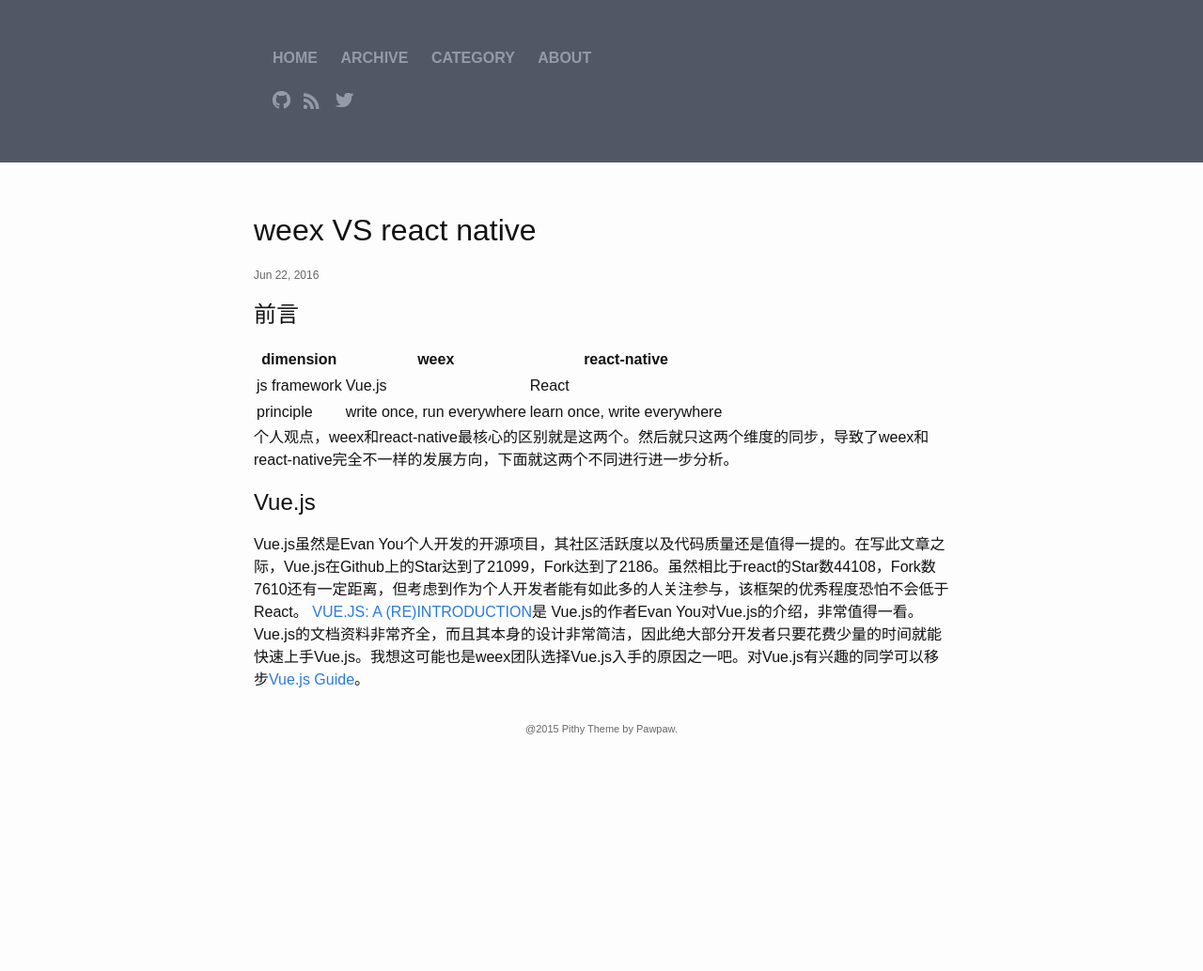
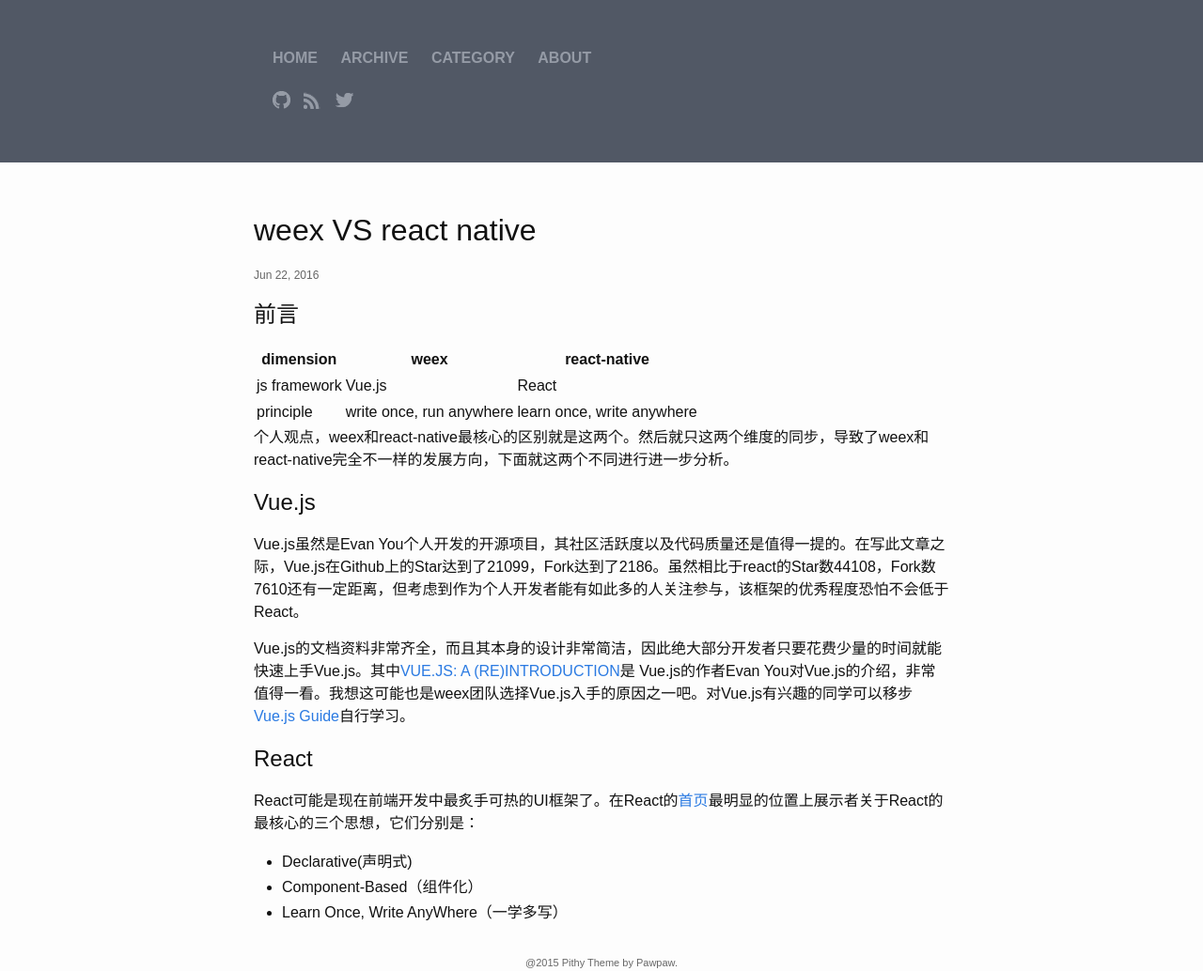
Before and after one commit to rookie-nerd/rookie-nerd.github.io, a Jekyll site: the page built from _posts/2016-06-22-weex-VS-react-native.markdown, in a window 1280 px wide. Shown: the whole page at 94% size. Built offline with Jekyll 4.4.1, drawn with Linux system fonts in a browser that asks for light colours; before the commit the page ends 900 px from its top, so only the background shows below that.

Commit message:
D:[update]

```diff
--- a/_posts/2016-06-22-weex-VS-react-native.markdown
+++ b/_posts/2016-06-22-weex-VS-react-native.markdown
@@ -7,13 +7,22 @@
 
 # 前言
 
-|dimension    |weex                       |react-native                  |
-|-------------|---------------------------|------------------------------|
-|js framework | Vue.js                    | React                        |
-|principle    | write once, run everywhere| learn once, write everywhere |
+|dimension    |weex                     |react-native                  |
+|-------------|-------------------------|------------------------------|
+|js framework | Vue.js                  | React                        |
+|principle    | write once, run anywhere| learn once, write anywhere   |
 
 个人观点，weex和react-native最核心的区别就是这两个。然后就只这两个维度的同步，导致了weex和react-native完全不一样的发展方向，下面就这两个不同进行进一步分析。
 
 # Vue.js
 Vue.js虽然是Evan You个人开发的开源项目，其社区活跃度以及代码质量还是值得一提的。在写此文章之际，Vue.js在Github上的Star达到了21099，Fork达到了2186。虽然相比于react的Star数44108，Fork数7610还有一定距离，但考虑到作为个人开发者能有如此多的人关注参与，该框架的优秀程度恐怕不会低于React。
-[VUE.JS: A (RE)INTRODUCTION](http://blog.evanyou.me/2015/10/25/vuejs-re-introduction/)是 Vue.js的作者Evan You对Vue.js的介绍，非常值得一看。Vue.js的文档资料非常齐全，而且其本身的设计非常简洁，因此绝大部分开发者只要花费少量的时间就能快速上手Vue.js。我想这可能也是weex团队选择Vue.js入手的原因之一吧。对Vue.js有兴趣的同学可以移步[Vue.js Guide](https://vuejs.org/guide/)。
+
+Vue.js的文档资料非常齐全，而且其本身的设计非常简洁，因此绝大部分开发者只要花费少量的时间就能快速上手Vue.js。其中[VUE.JS: A (RE)INTRODUCTION](http://blog.evanyou.me/2015/10/25/vuejs-re-introduction/)是 Vue.js的作者Evan You对Vue.js的介绍，非常值得一看。我想这可能也是weex团队选择Vue.js入手的原因之一吧。对Vue.js有兴趣的同学可以移步[Vue.js Guide](https://vuejs.org/guide/)自行学习。
+
+
+# React
+React可能是现在前端开发中最炙手可热的UI框架了。在React的[首页](https://facebook.github.io/react/)最明显的位置上展示者关于React的最核心的三个思想，它们分别是：
+
++ Declarative(声明式)
++ Component-Based（组件化）
++ Learn Once, Write AnyWhere（一学多写）
```
